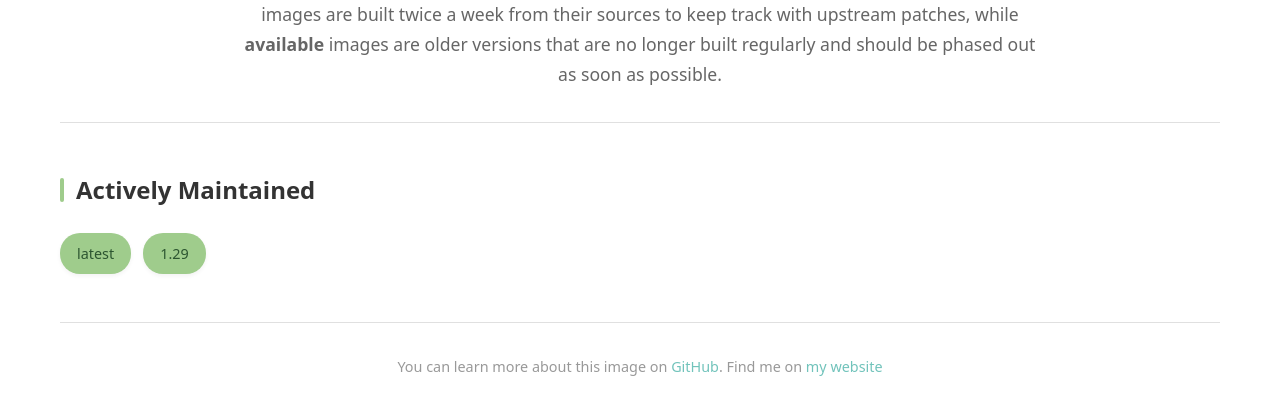
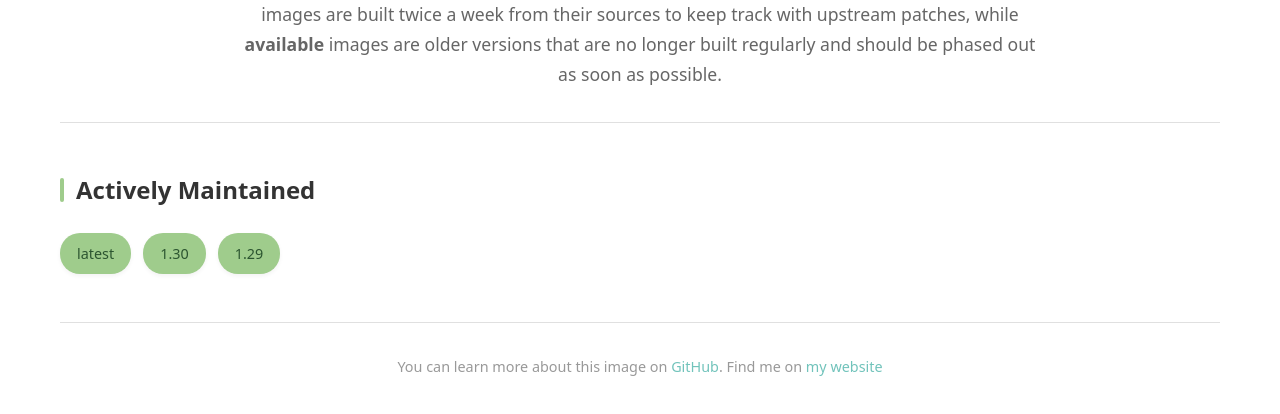
Before and after one commit to Neunerlei/docker-images, a plain HTML site: page neunerlei-nginx-tags.html in a window 1280 px wide. Shown: the part 130-544 px from the top of the page. Drawn offline with Linux system fonts and the light colour scheme.

Commit message:
Deploying to gh-pages from @ Neunerlei/docker-images@0a0fbc786a16aa3403874ea025cee407ffa02e46 🚀

```diff
--- a/neunerlei-nginx-tags.html
+++ b/neunerlei-nginx-tags.html
@@ -290,6 +290,13 @@
    latest
 </a>
 
+<a href="https://hub.docker.com/layers/neunerlei/nginx/1.30"
+   class="tag-pill"
+   target="_blank"
+   rel="noopener noreferrer">
+   1.30
+</a>
+
 <a href="https://hub.docker.com/layers/neunerlei/nginx/1.29"
    class="tag-pill"
    target="_blank"
--- a/neunerlei-nginx-tags.json
+++ b/neunerlei-nginx-tags.json
@@ -4,6 +4,7 @@
   "deprecated": false,
   "maintainedTags": [
     "latest",
+    "1.30",
     "1.29"
   ],
   "availableTags": []
```
